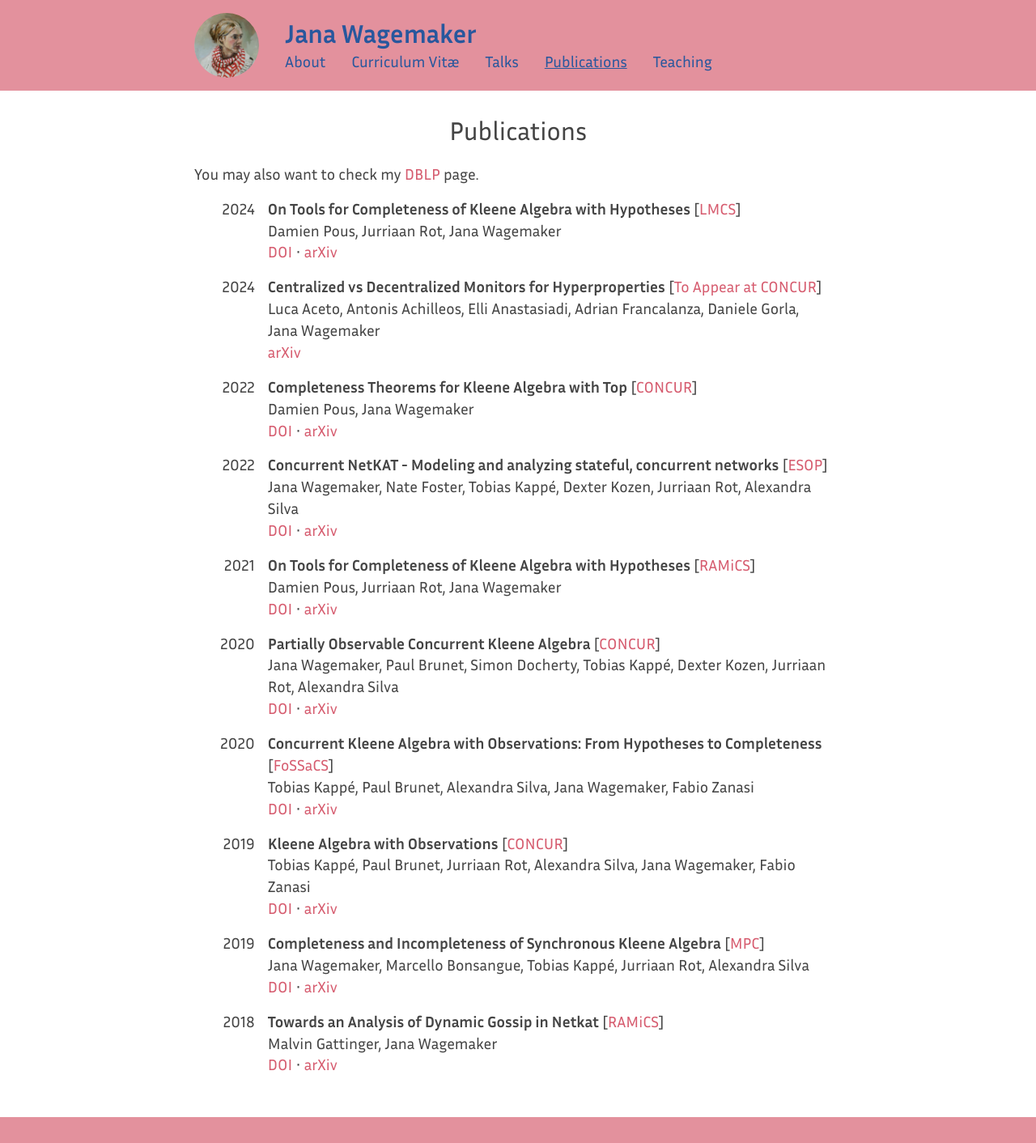
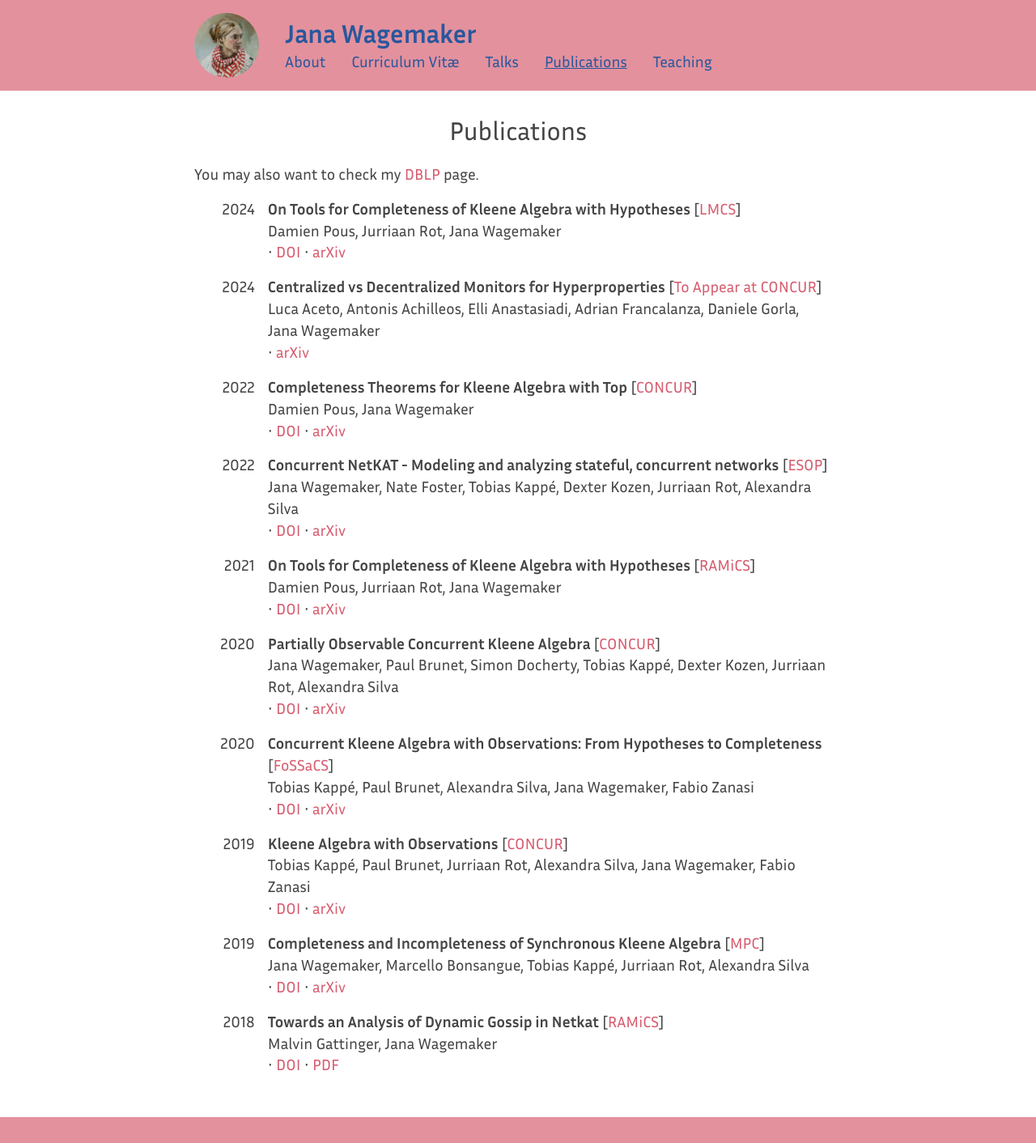
Before and after one commit to janawagemaker/janawagemaker.github.io, a Jekyll site: the page built from publications.html, in a window 1280 px wide. Shown: the whole page at 81% size. Built offline with Jekyll 4.4.1, drawn with Linux system fonts in a browser that asks for light colours.

Commit message:
Allow linking directly to PDF file

```diff
--- a/_data/publications.yaml
+++ b/_data/publications.yaml
@@ -87,4 +87,4 @@
     text: RAMiCS
     link: http://www.wikicfp.com/cfp/program?id=2457
   doi: "https://doi.org/10.1007/978-3-030-02149-8_17"
-  arxiv: "https://pure.rug.nl/ws/portalfiles/portal/85136162/Gattinger_Wagemaker2018_Chapter_TowardsAnAnalysisOfDynamicGoss.pdf"
+  pdf: "https://pure.rug.nl/ws/portalfiles/portal/85136162/Gattinger_Wagemaker2018_Chapter_TowardsAnAnalysisOfDynamicGoss.pdf"
--- a/_includes/publication.html
+++ b/_includes/publication.html
@@ -10,7 +10,8 @@
         <br/>
         {{ publi.authors }}
         <br/>
-        {% if publi.doi %}<a href="{{ publi.doi }}">DOI</a> ⋅{% endif %}
-        {% if publi.arxiv %}<a href="{{ publi.arxiv }}">arXiv</a>{% endif %}
+        {% if publi.doi %}⋅ <a href="{{ publi.doi }}">DOI</a>{% endif %}
+        {% if publi.arxiv %}⋅ <a href="{{ publi.arxiv }}">arXiv</a>{% endif %}
+        {% if publi.pdf %}⋅ <a href="{{ publi.pdf }}">PDF</a>{% endif %}
     </td>
 </tr>
```
